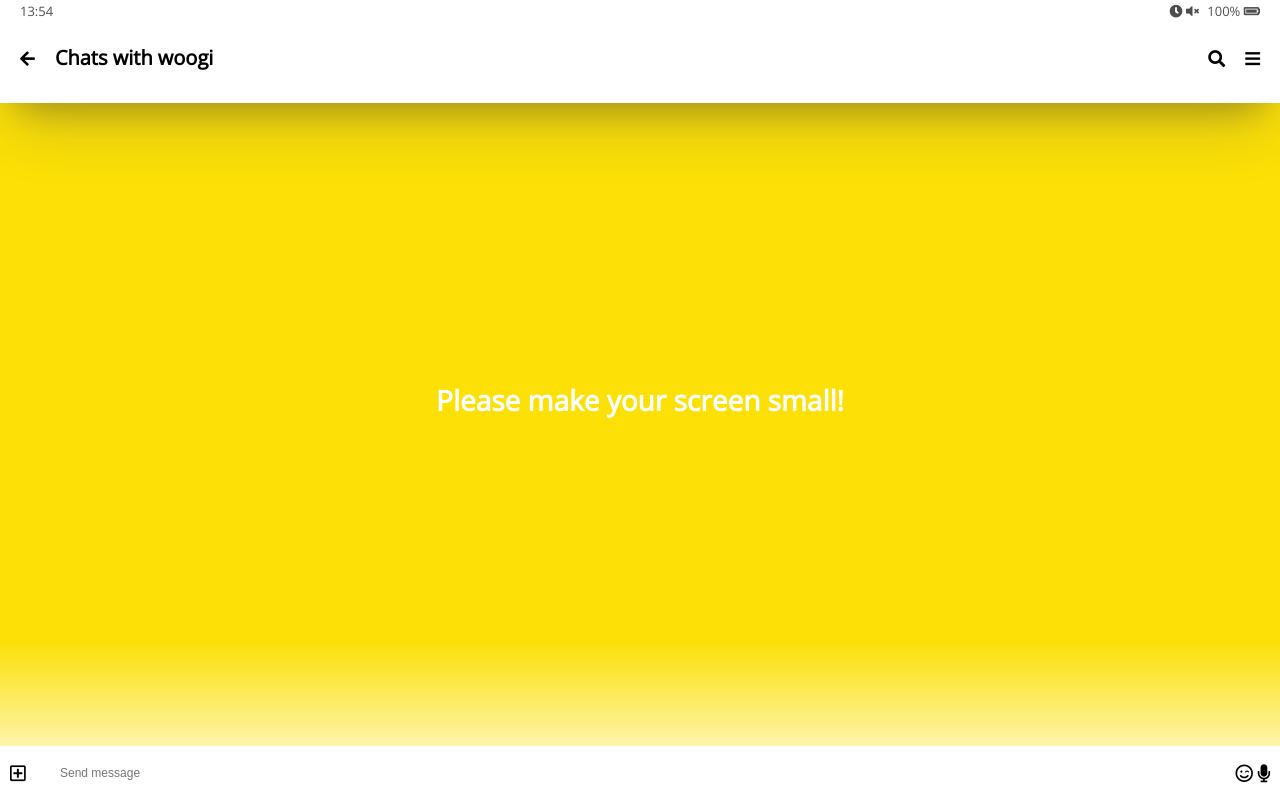
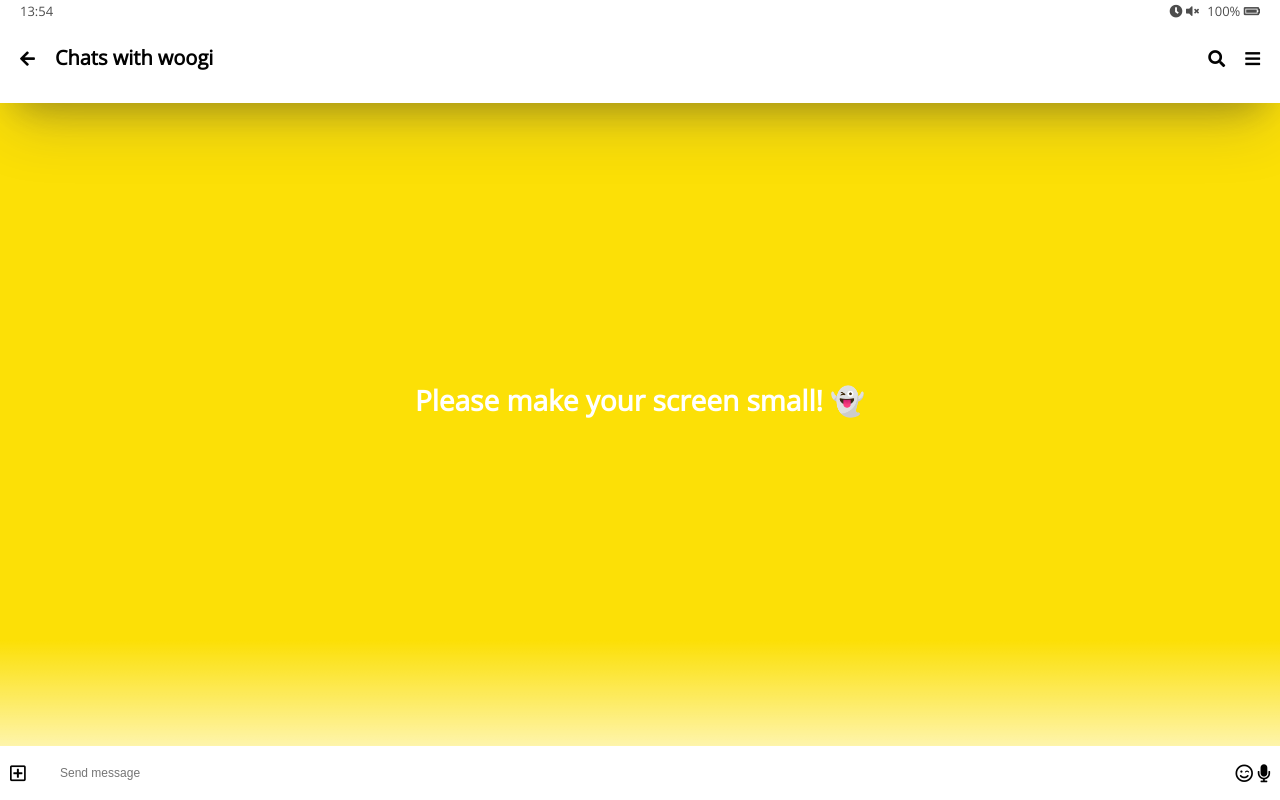
Before and after one commit to hyunjinnnnnp/kakao_clone_, a plain HTML site: page chats.html in a window 1280 px wide. Drawn offline with nearby package versions, Linux system fonts and the light colour scheme.

Commit message:
added emoji
👻

```diff
--- a/chats.html
+++ b/chats.html
@@ -125,7 +125,7 @@
     </div>
 
     <div class="bigScreen">
-      <div class="span">Please make your screen small!</div>
+      <div class="span">Please make your screen small! 👻</div>
     </div>
   </body>
 </html>
```
Also changed, not shown: find.html (+1 -1 lines), friends.html (+1 -1 lines), index.html (+1 -1 lines), more.html (+1 -1 lines), settings.html (+1 -1 lines).
